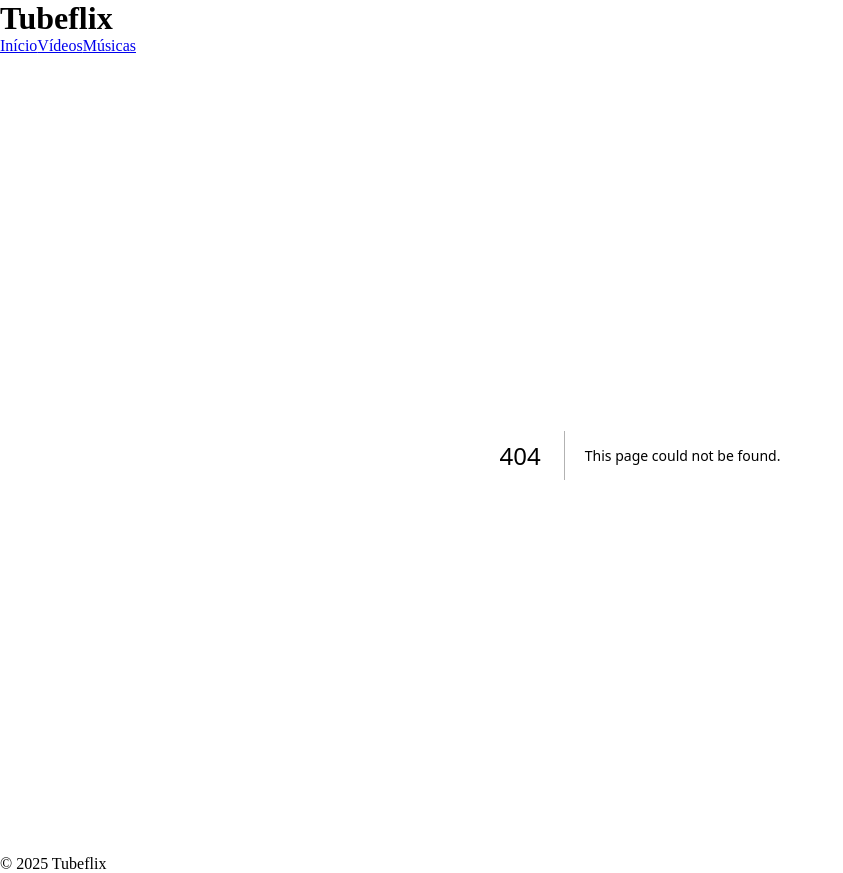
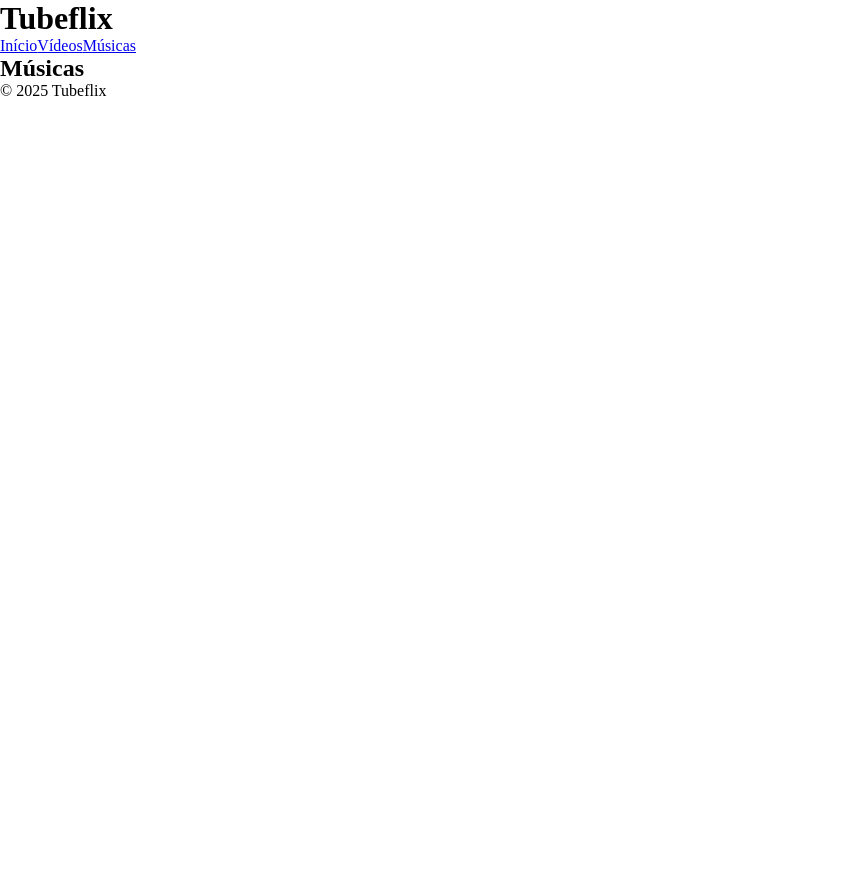
Before and after one commit to gsjunqueira/javascript.nextjs.tubeflix, a Next.js app: page /musics in a window 1280 px wide. Before the commit this address had no page. Shown: the whole page, without its empty margins (0-843 px from the left). After the commit the page ends 800 px from the top, so only its background shows below. Built offline with nearby package versions, Linux system fonts and the light colour scheme.

Commit message:
Criação de rotas videos e musics

```diff
--- /dev/null
+++ b/src/app/musics/page.js
@@ -0,0 +1,7 @@
+export default function MusicsPage() {
+    return (
+        <>
+            <h2>Músicas</h2>
+        </>
+    )
+}
```
Also changed, not shown: src/app/videos/page.js (added, +7 -0 lines).
